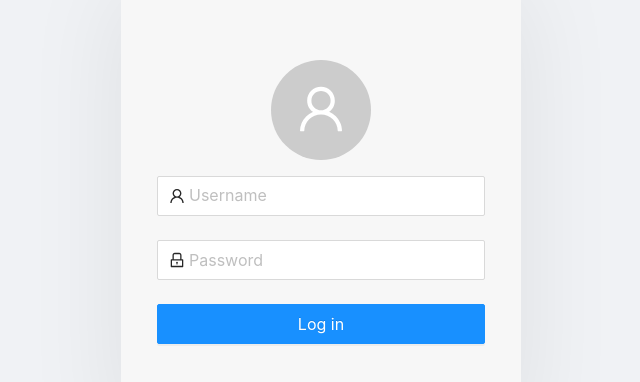
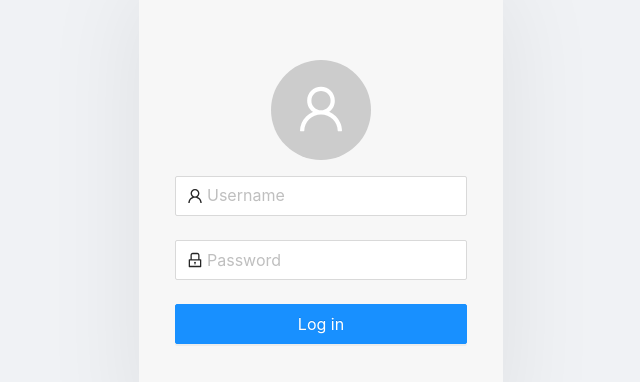
Before and after one commit to juansebastian028/buses-front, a React (Create React App) app: page /login in a window 1280 px wide. Shown: the part 186-568 px from the top of the page, without its empty margins (319-959 px from the left). Built offline with nearby package versions, Linux system fonts and the light colour scheme.

Commit message:
Styles in login

```diff
--- a/src/styles.css
+++ b/src/styles.css
@@ -11,7 +11,7 @@
   display: flex;
   justify-content: center;
   flex-direction: column;
-  width: 400px;
+  min-width: 325px;
   height: 450px;
   padding: 36px;
   box-shadow: 0 0 100px rgba(0, 0, 0, 0.08);
```
